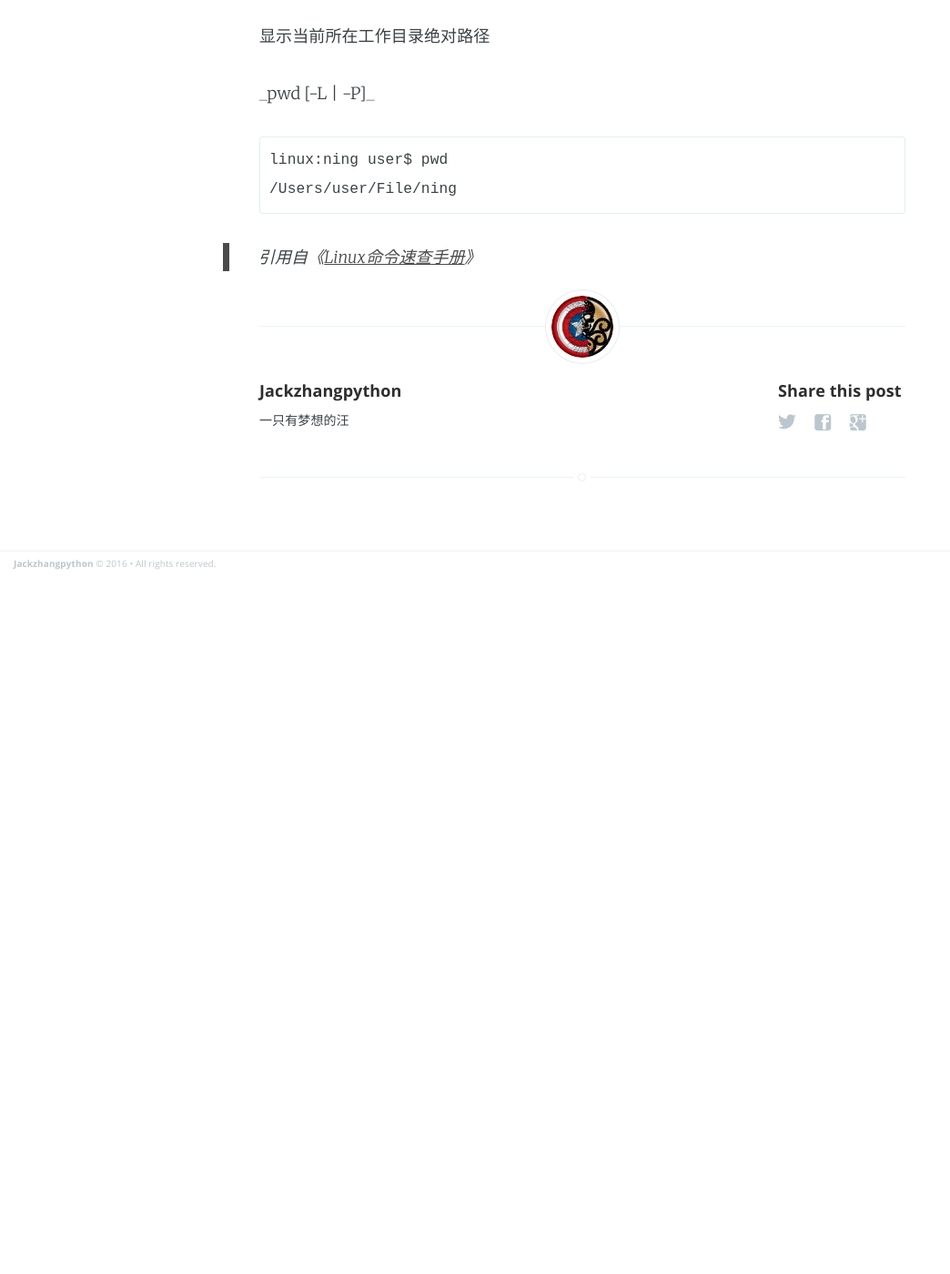
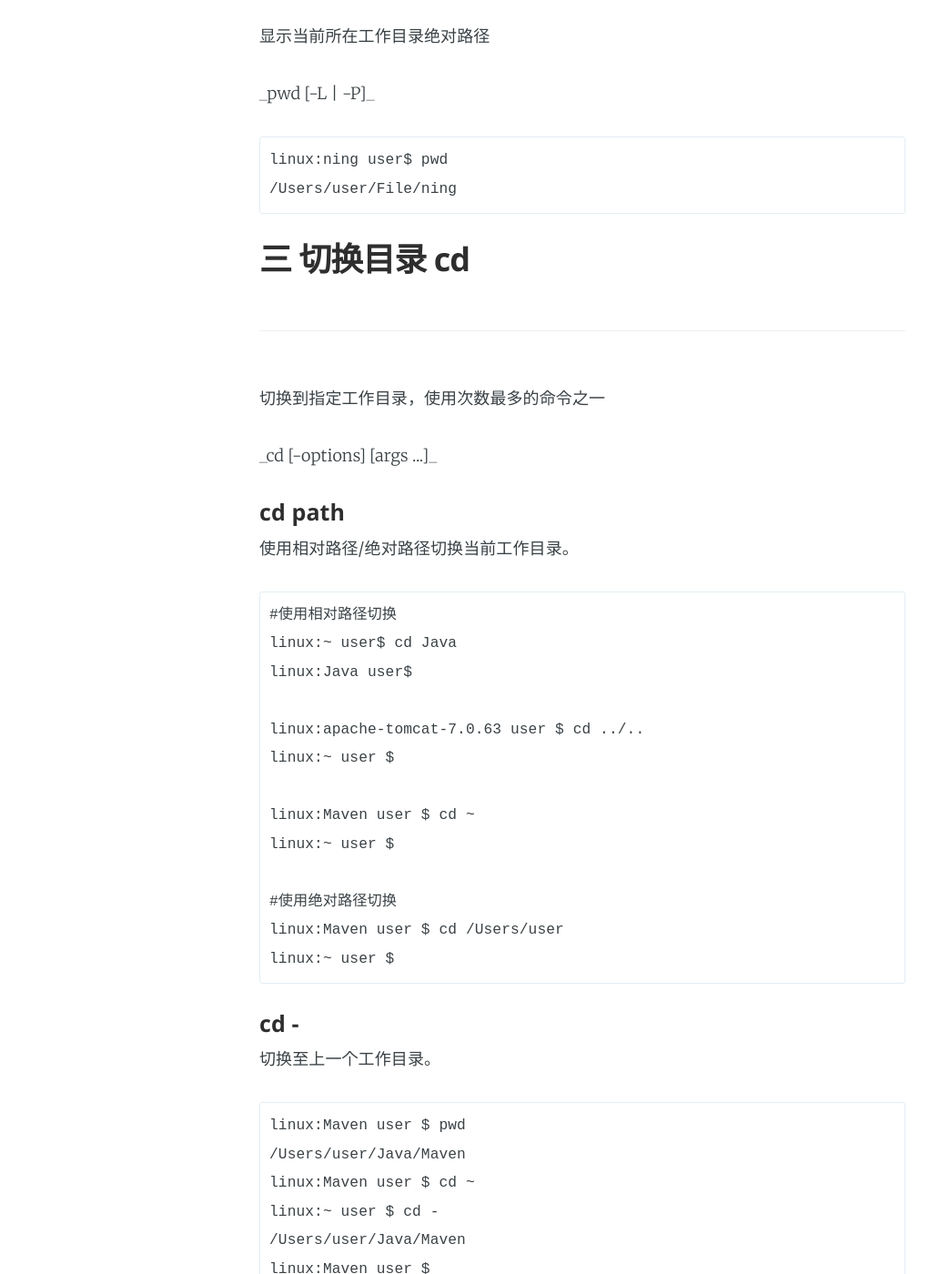
Before and after one commit to jackzhangpython/jackzhangpython.github.io, a Jekyll site: the page built from _posts/2016-08-07-linux-command-operate-file.markdown, in a window 1280 px wide and 1400 px high, scrolled down 4206 px. Shown: the whole window at 91% size, without its empty margins (0-1044 px from the left). Built offline with Jekyll 4.4.1, drawn with Linux system fonts in a browser that asks for light colours; Markdown is read by kramdown in place of the engine named in the settings; before the commit the page ends 4840 px from its top, so only the background shows below that.

Commit message:
Update - cd done

```diff
--- a/_posts/2016-08-07-linux-command-operate-file.markdown
+++ b/_posts/2016-08-07-linux-command-operate-file.markdown
@@ -124,4 +124,36 @@ categories: Linux
 	linux:ning user$ pwd
 	/Users/user/File/ning
 
+##三 切换目录 cd
+---
+切换到指定工作目录，使用次数最多的命令之一
+<p>_cd [-options] [args ...]_</p>
+
+####cd path
+使用相对路径/绝对路径切换当前工作目录。
+
+	#使用相对路径切换
+	linux:~ user$ cd Java
+	linux:Java user$
+
+	linux:apache-tomcat-7.0.63 user $ cd ../..
+	linux:~ user $
+
+	linux:Maven user $ cd ~
+	linux:~ user $
+
+	#使用绝对路径切换
+	linux:Maven user $ cd /Users/user
+	linux:~ user $
+
+####cd -
+切换至上一个工作目录。
+
+	linux:Maven user $ pwd
+	/Users/user/Java/Maven
+	linux:Maven user $ cd ~
+	linux:~ user $ cd -
+	/Users/user/Java/Maven
+	linux:Maven user $
+
 > 引用自《[Linux命令速查手册](https://book.douban.com/subject/4046184/ "豆瓣读书")》
```
